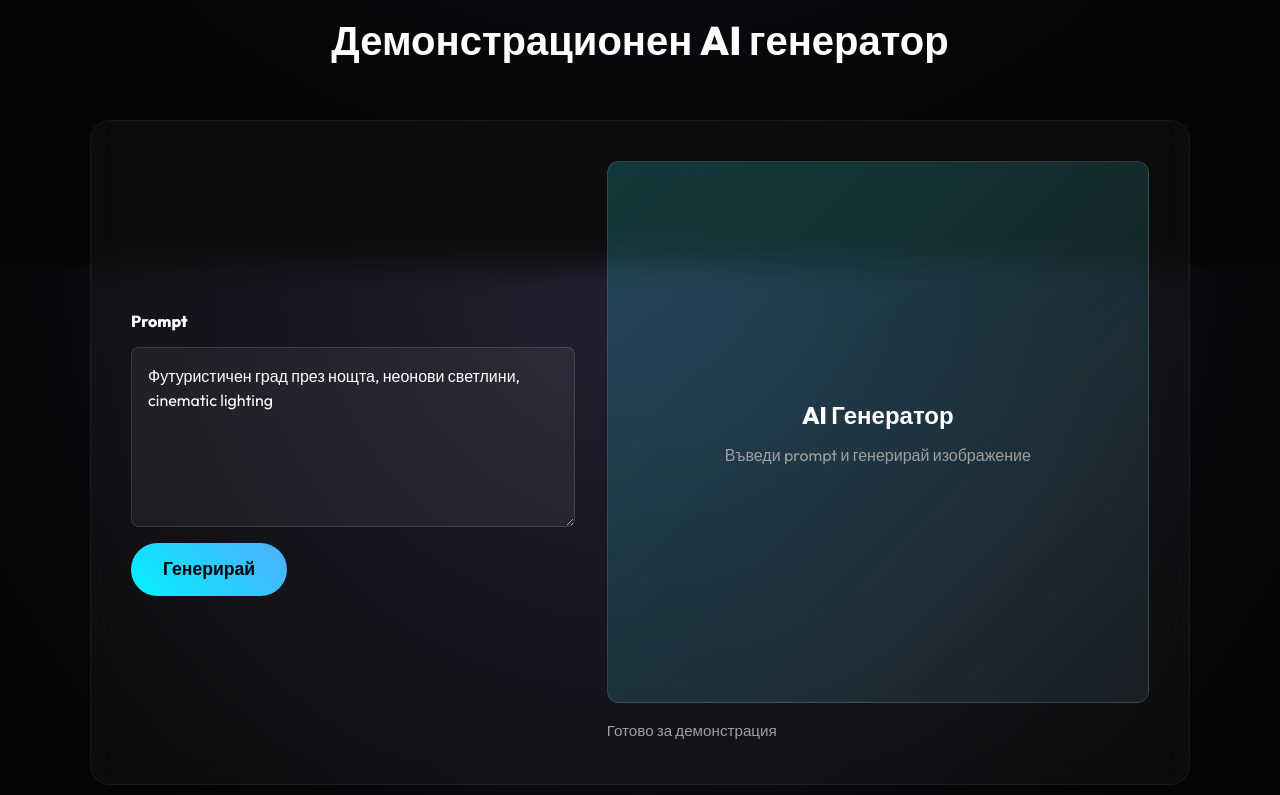
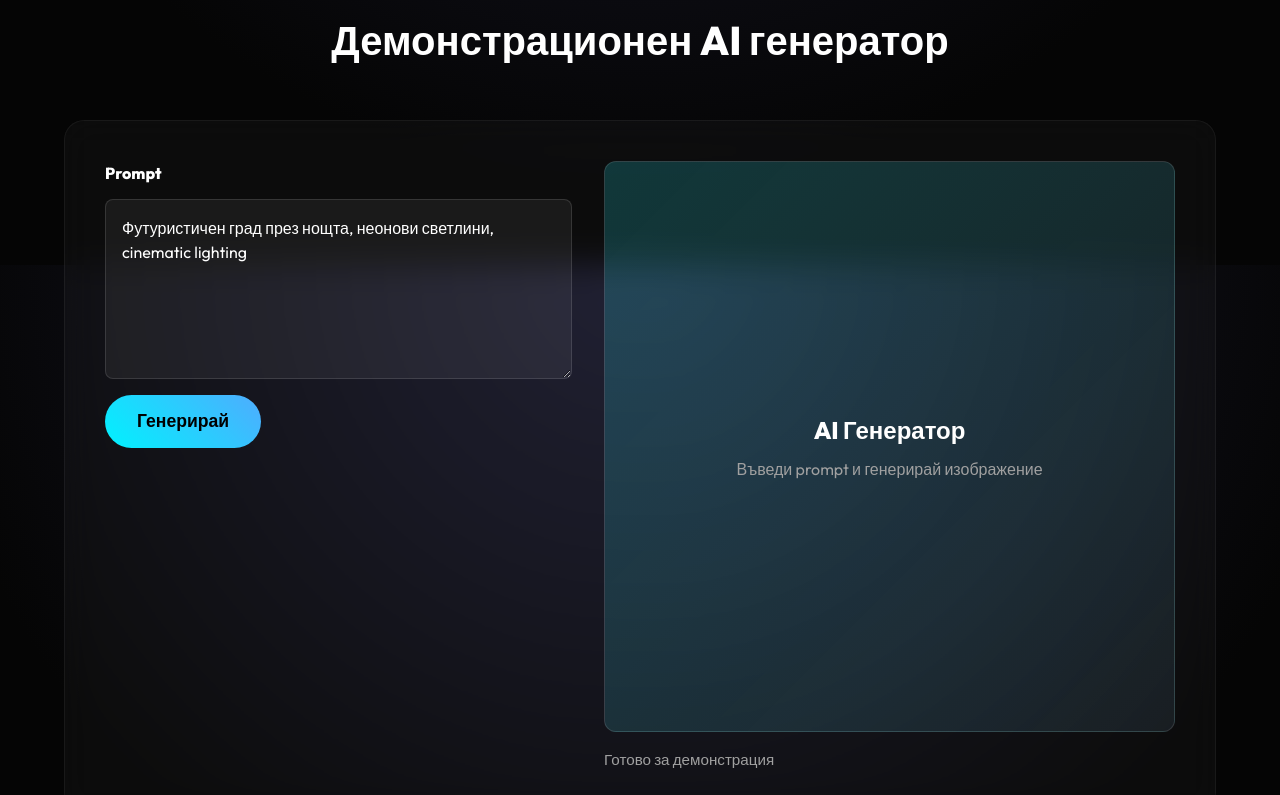
Before and after one commit to AniNklv/AI-image-generation, a plain HTML site: page index.html in a window 1280 px wide. Shown: the part 5335-6130 px from the top of the page. Drawn offline with Linux system fonts and the light colour scheme.

Commit message:
Revert "Fix generator demo layout"
This reverts commit cbb8ebfe9d6a42392516b7d9120bd979f240c28b.

```diff
--- a/index.html
+++ b/index.html
@@ -5,7 +5,7 @@
     <meta name="viewport" content="width=device-width, initial-scale=1.0">
     <title>Генериране на изображения с ИИ</title>
     <meta name="description" content="Уебсайт за принципите, инструментите и приложенията на изкуствения интелект при генериране на изображения.">
-    <link rel="stylesheet" href="style.css?v=4">
+    <link rel="stylesheet" href="style.css">
 </head>
 <body>
 
@@ -132,10 +132,8 @@
         <h2 class="section-title">Демонстрационен AI генератор</h2>
         <div class="demo-shell glass-card">
             <form class="prompt-panel" id="nano-form">
-                <div class="prompt-field">
-                    <label for="nano-prompt">Prompt</label>
-                    <textarea id="nano-prompt" name="prompt" rows="6" placeholder="Напиши сцена, стил, цветове и детайли..." required>Футуристичен град през нощта, неонови светлини, cinematic lighting</textarea>
-                </div>
+                <label for="nano-prompt">Prompt</label>
+                <textarea id="nano-prompt" name="prompt" rows="6" placeholder="Напиши сцена, стил, цветове и детайли..." required>Футуристичен град през нощта, неонови светлини, cinematic lighting</textarea>
                 <button class="btn demo-btn" type="submit">Генерирай</button>
             </form>
             <div class="result-panel" aria-live="polite">
--- a/style.css
+++ b/style.css
@@ -262,8 +262,6 @@ section {
   grid-template-columns: minmax(280px, 0.9fr) minmax(320px, 1.1fr);
   gap: 2rem;
   align-items: stretch;
-  max-width: 1100px;
-  margin-inline: auto;
 }
 
 .prompt-panel,
@@ -272,20 +270,10 @@ section {
   flex-direction: column;
 }
 
-.prompt-panel {
-  gap: 1rem;
-  justify-content: center;
-}
-
-.prompt-field {
-  display: flex;
-  flex-direction: column;
-  gap: 0.75rem;
-}
-
 .prompt-panel label {
   color: var(--text-primary);
   font-weight: 800;
+  margin-bottom: 0.75rem;
 }
 
 .prompt-panel textarea {
@@ -310,6 +298,7 @@ section {
 
 .demo-btn {
   width: fit-content;
+  margin-top: 1rem;
   border: 0;
   cursor: pointer;
 }
@@ -321,7 +310,7 @@ section {
 }
 
 .image-stage {
-  min-height: 320px;
+  min-height: 360px;
   aspect-ratio: 1 / 1;
   width: 100%;
   display: grid;
```
